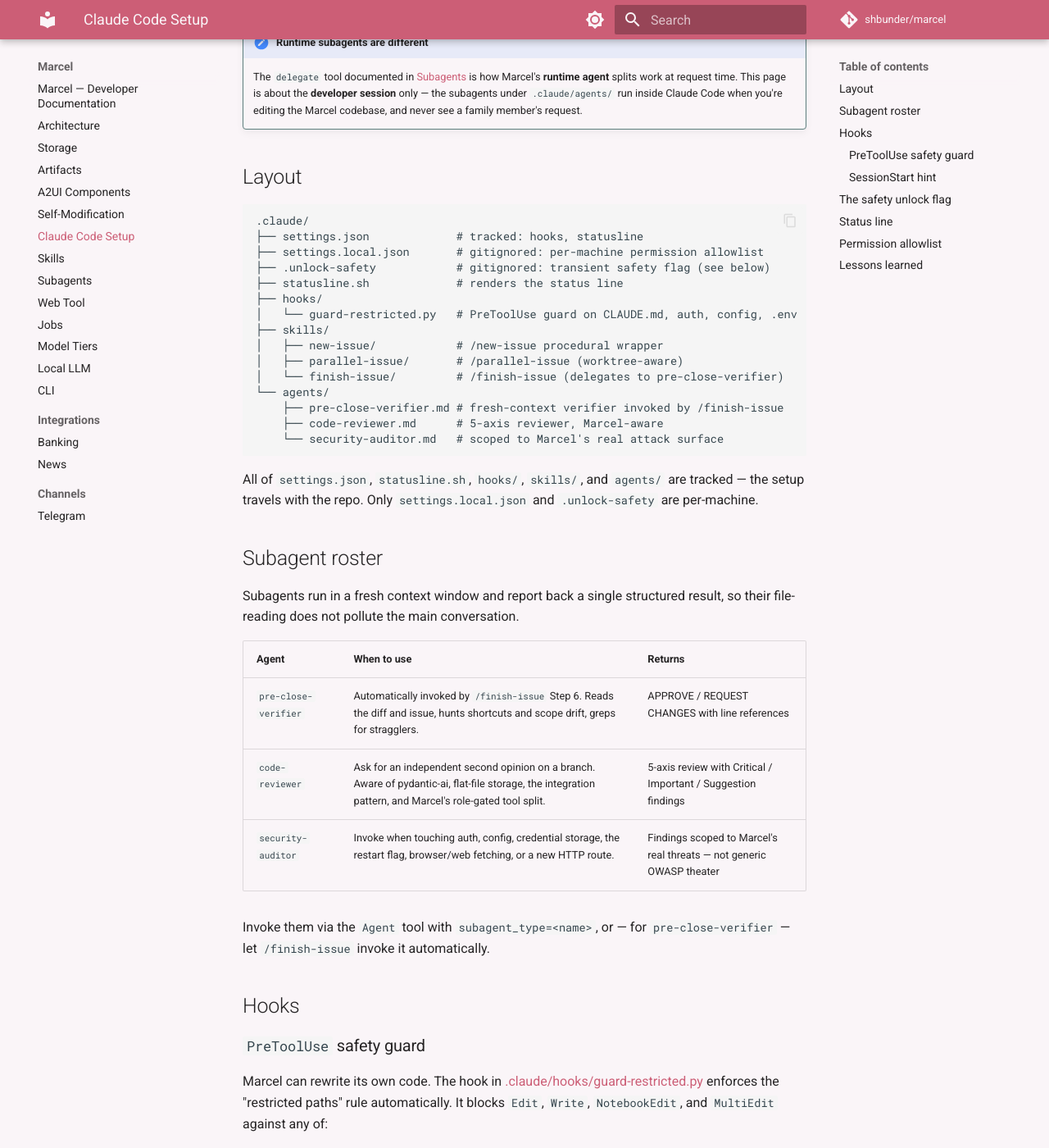
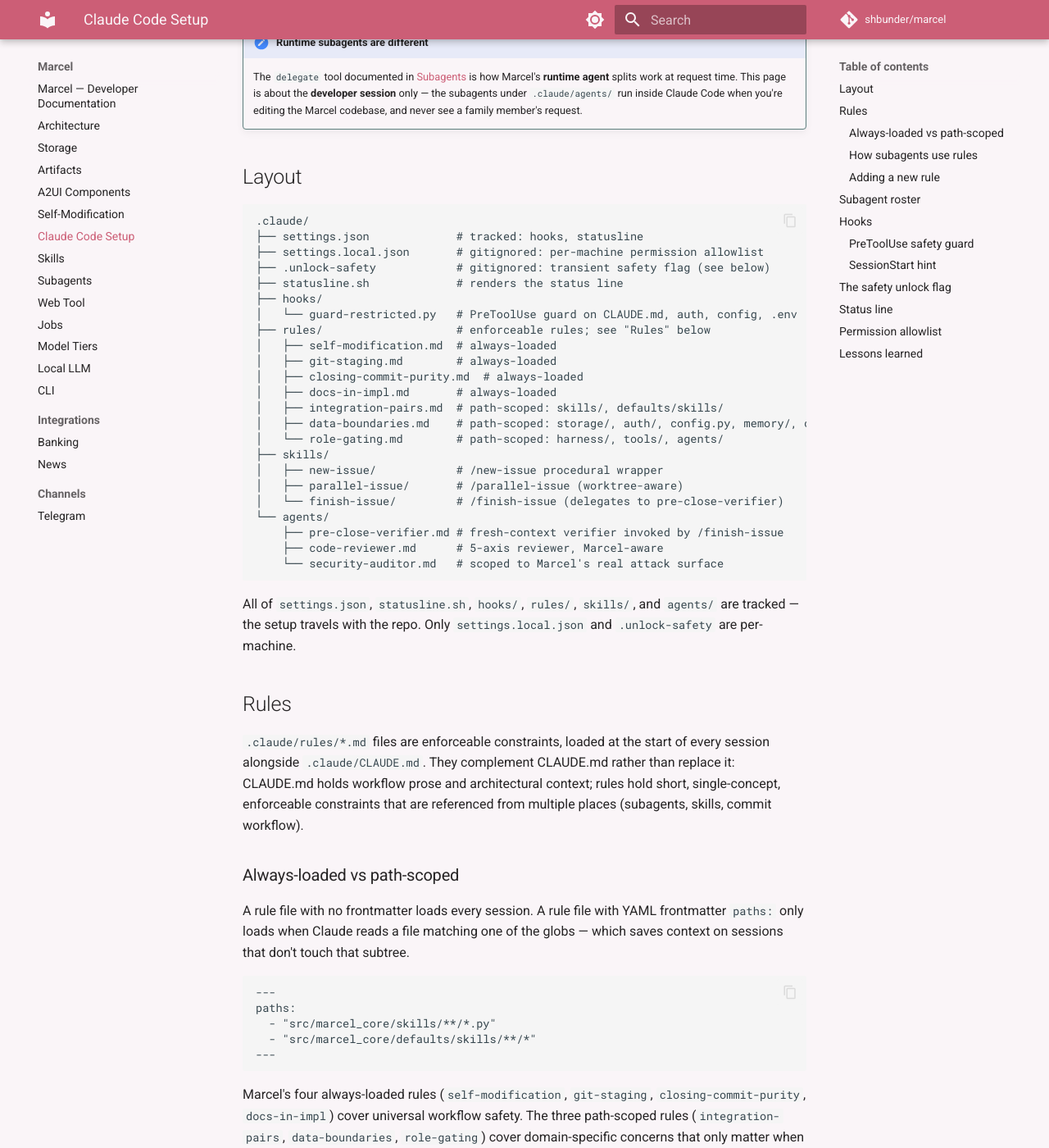
Before and after one commit to shbunder/marcel, an MkDocs documentation site: the page built from docs/claude-code-setup.md, in a window 1280 px wide and 1400 px high, scrolled down 243 px. Shown: the whole window at 82% size. Built offline with MkDocs 1.6.1 and Material for MkDocs 9.7.7, drawn with Linux system fonts in a browser that asks for light colours; comment, search, counter and statistics services are not loaded; some of the changed text lies outside the part shown.

Commit message:
🔧 [ISSUE-0ee9fc] impl: wire .claude/rules/ into docs, verifier, and trim duplicates
- .claude/agents/pre-close-verifier.md Step 2a: enumerate .claude/rules/
  at runtime — read always-loaded rules unconditionally, read
  path-scoped rules only when the diff's filenames match the globs.
  Each rule's ## Enforcement section names which subagent treats which
  severity, so the verifier builds its checklist from the rules rather
  than a hardcoded one.
- project/issues/GIT_CONVENTIONS.md: replaced the prose 'Staging rules'
  details with links to git-staging and closing-commit-purity rules.
  The remaining per-emoji bullets stay as a quick reference but the
  enforceable content lives in .claude/rules/ now.
- project/CLAUDE.md: split the old 'Core rules' list into two sections —
  'Workflow rules' (keep: create issue, feature branches, make check,
  never leave wip) and 'Enforceable rules (in .claude/rules/)' (link
  to the seven rule files).
- docs/claude-code-setup.md: new 'Rules' section explaining always-loaded
  vs path-scoped, how subagents enumerate rules at runtime, and the
  four-step process for adding a new rule.

````diff
--- a/docs/claude-code-setup.md
+++ b/docs/claude-code-setup.md
@@ -15,6 +15,14 @@
 ├── statusline.sh             # renders the status line
 ├── hooks/
 │   └── guard-restricted.py   # PreToolUse guard on CLAUDE.md, auth, config, .env
+├── rules/                    # enforceable rules; see "Rules" below
+│   ├── self-modification.md  # always-loaded
+│   ├── git-staging.md        # always-loaded
+│   ├── closing-commit-purity.md  # always-loaded
+│   ├── docs-in-impl.md       # always-loaded
+│   ├── integration-pairs.md  # path-scoped: skills/, defaults/skills/
+│   ├── data-boundaries.md    # path-scoped: storage/, auth/, config.py, memory/, channels/
+│   └── role-gating.md        # path-scoped: harness/, tools/, agents/
 ├── skills/
 │   ├── new-issue/            # /new-issue procedural wrapper
 │   ├── parallel-issue/       # /parallel-issue (worktree-aware)
@@ -25,7 +33,38 @@
     └── security-auditor.md   # scoped to Marcel's real attack surface
 ```
 
-All of `settings.json`, `statusline.sh`, `hooks/`, `skills/`, and `agents/` are tracked — the setup travels with the repo. Only `settings.local.json` and `.unlock-safety` are per-machine.
+All of `settings.json`, `statusline.sh`, `hooks/`, `rules/`, `skills/`, and `agents/` are tracked — the setup travels with the repo. Only `settings.local.json` and `.unlock-safety` are per-machine.
+
+## Rules
+
+`.claude/rules/*.md` files are enforceable constraints, loaded at the start of every session alongside `.claude/CLAUDE.md`. They complement CLAUDE.md rather than replace it: CLAUDE.md holds workflow prose and architectural context; rules hold short, single-concept, enforceable constraints that are referenced from multiple places (subagents, skills, commit workflow).
+
+### Always-loaded vs path-scoped
+
+A rule file with no frontmatter loads every session. A rule file with YAML frontmatter `paths:` only loads when Claude reads a file matching one of the globs — which saves context on sessions that don't touch that subtree.
+
+```yaml
+---
+paths:
+  - "src/marcel_core/skills/**/*.py"
+  - "src/marcel_core/defaults/skills/**/*"
+---
+```
+
+Marcel's four always-loaded rules (`self-modification`, `git-staging`, `closing-commit-purity`, `docs-in-impl`) cover universal workflow safety. The three path-scoped rules (`integration-pairs`, `data-boundaries`, `role-gating`) cover domain-specific concerns that only matter when touching the relevant code.
+
+### How subagents use rules
+
+The [pre-close-verifier](../.claude/agents/pre-close-verifier.md) enumerates applicable rules at runtime: for each file under `.claude/rules/`, it either reads it unconditionally (no `paths:`) or checks the diff's `git diff --name-only` against the globs. Each rule's `## Enforcement` section names which subagent treats what severity — so a rule can be "machine-read" by the verifier to build its checklist, not just human-read by contributors.
+
+[code-reviewer](../.claude/agents/code-reviewer.md) and [security-auditor](../.claude/agents/security-auditor.md) reference rules by name when flagging violations. Adding a rule automatically extends the verifier's checklist without any skill code change.
+
+### Adding a new rule
+
+1. Create `.claude/rules/<name>.md` with sections: a one-line summary, "Never", "Always", "Why", and "Enforcement" (naming the subagent and severity).
+2. If the rule only matters for specific paths, add `paths:` frontmatter with glob patterns.
+3. Remove any duplicated prose from CLAUDE.md / GIT_CONVENTIONS / docs that now lives in the rule — link to the rule file instead.
+4. If the rule is enforceable by the `pre-close-verifier`, you don't need to edit the verifier — it enumerates `.claude/rules/` dynamically.
 
 ## Subagent roster
 
````
Also changed, not shown: .claude/agents/pre-close-verifier.md (+14 -0 lines), project/CLAUDE.md (+13 -3 lines), project/issues/GIT_CONVENTIONS.md (+10 -3 lines).
